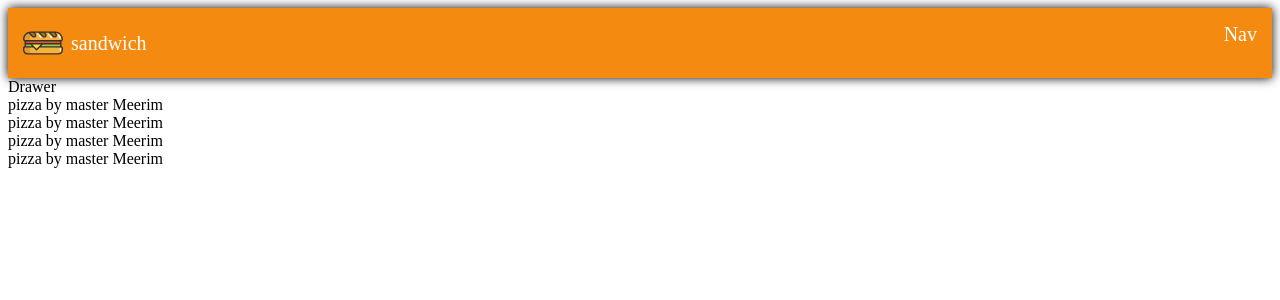
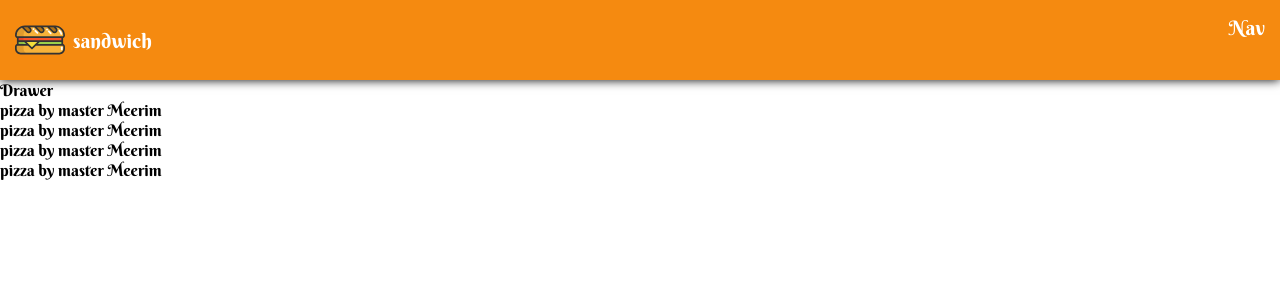
Before and after one commit to Meerim022028/builder, a React (Create React App) app: page / in a window 1280 px wide. Shown: the top 300 px of the page. Built offline with nearby package versions, Linux system fonts and the light colour scheme.

Commit message:
donload img in logotip

```diff
--- a/public/index.html
+++ b/public/index.html
@@ -10,6 +10,8 @@
       content="Web site created using create-react-app"
     />
     <link rel="apple-touch-icon" href="%PUBLIC_URL%/logo192.png" />
+    <link rel="preconnect" href="https://fonts.gstatic.com">
+<link href="https://fonts.googleapis.com/css2?family=Berkshire+Swash&display=swap" rel="stylesheet">
     <!--
       manifest.json provides metadata used when your web app is installed on a
       user's mobile device or desktop. See https://developers.google.com/web/fundamentals/web-app-manifest/
--- a/src/App.css
+++ b/src/App.css
@@ -0,0 +1,4 @@
+body{
+    font-family: 'Berkshire Swash', cursive;
+    margin: 0%;
+}
--- a/src/componets/Logo/Logo.module.css
+++ b/src/componets/Logo/Logo.module.css
@@ -5,6 +5,6 @@
 }
 
 .Logo img{
-    height: 40px;
+    height: 50px;
     margin-right: .5rem;
 }
```
